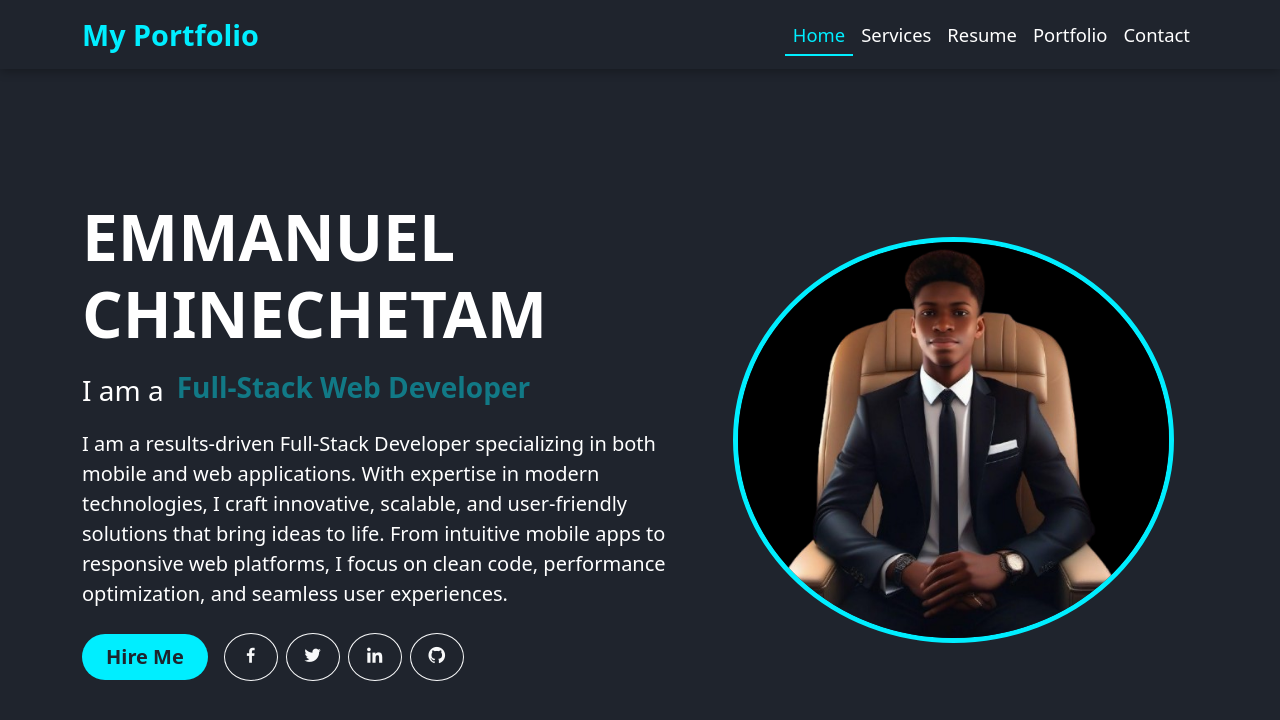
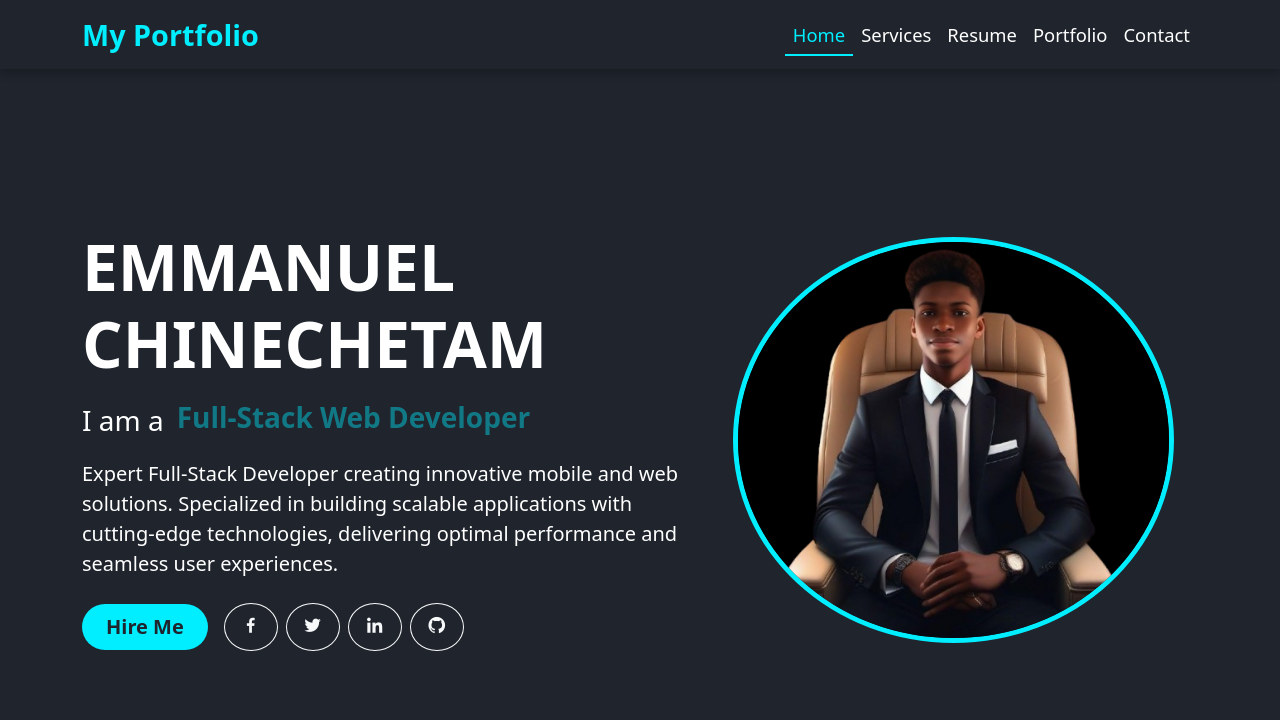
Before and after one commit to EmmanuelNnamani567/emmanuel-portfolio, a plain HTML site: page index.html in a window 1280 px wide. Drawn offline with nearby package versions, Linux system fonts and the light colour scheme.

Commit message:
change my index.html write up

```diff
--- a/index.html
+++ b/index.html
@@ -310,10 +310,9 @@ h2.fs-3 {
             </span>
           </h2>
           <p class="lead mt-2">
-            I am a results-driven Full-Stack Developer specializing in both mobile and web applications.
-            With expertise in modern technologies, I craft innovative, scalable, and user-friendly solutions
-            that bring ideas to life. From intuitive mobile apps to responsive web platforms, I focus on clean
-            code, performance optimization, and seamless user experiences.
+             Expert Full-Stack Developer creating innovative mobile and web solutions.
+    Specialized in building scalable applications with cutting-edge technologies,
+    delivering optimal performance and seamless user experiences.
           </p>
 
           <!-- Buttons + Social -->
```
